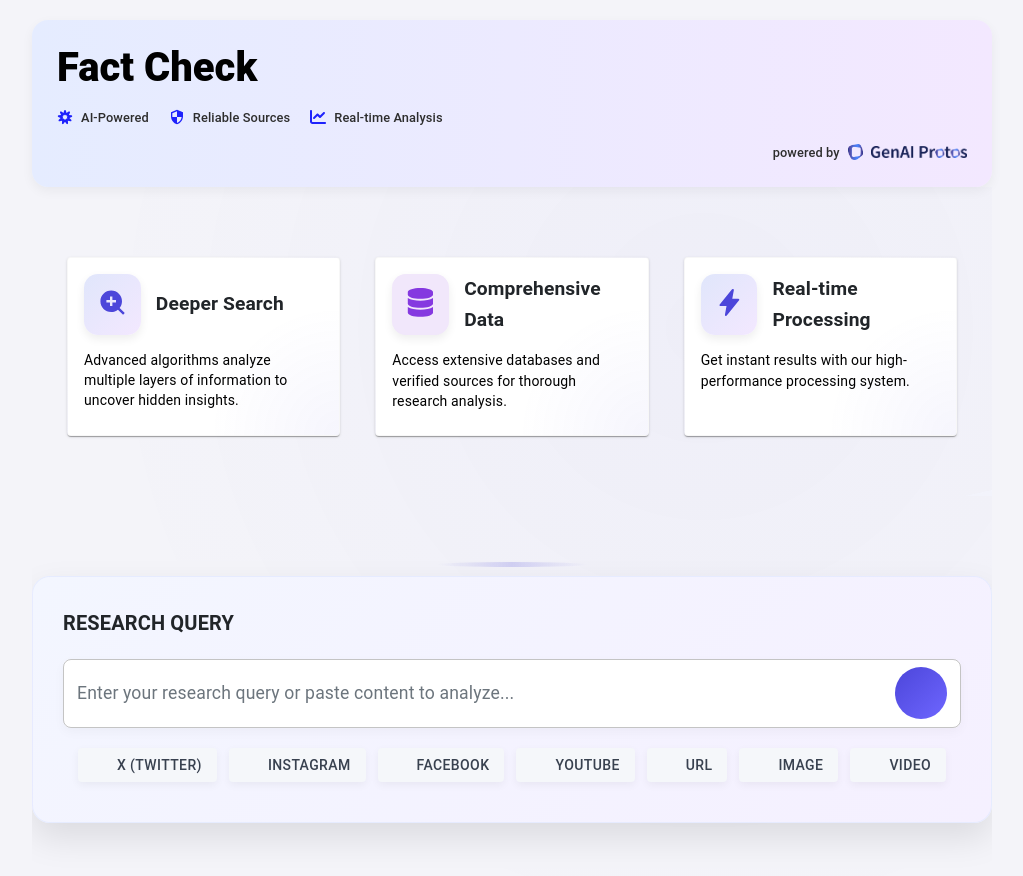
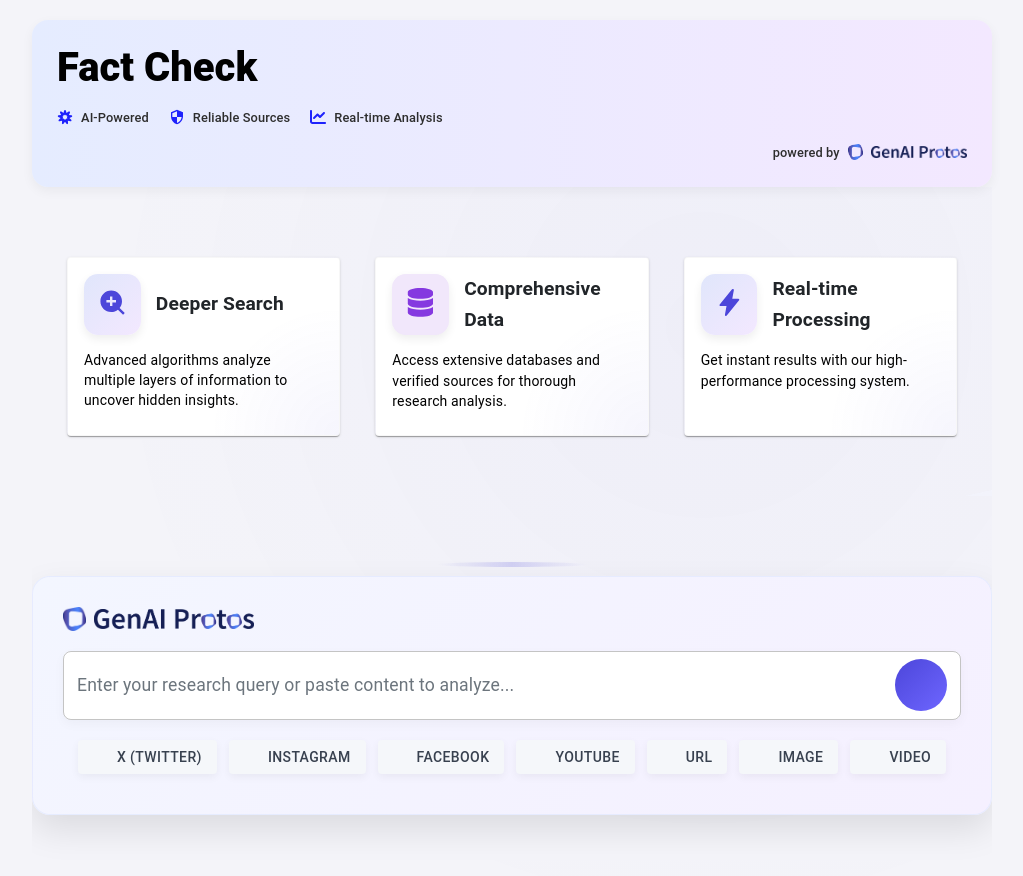
Before and after one commit to GenAi-Protos/Fact-check, a React (Vite) app in the folder frontend/: page / in a window 1280 px wide. Shown: the top 876 px of the page, without its empty margins (128-1151 px from the left). Built offline with nearby package versions, Linux system fonts and the light colour scheme; some icons are missing.

Commit message:
style: replace research query label with GenAI icons
The "RESEARCH QUERY" label was replaced with GenAI icons to improve visual consistency and branding. This change aligns with the design requirements and enhances the user interface.

```diff
--- a/frontend/src/App.jsx
+++ b/frontend/src/App.jsx
@@ -761,9 +761,10 @@
                 <div className="search-wrapper">
                   <Box className="search-section">
                     <div style={{ display: 'flex', alignItems: 'center', justifyContent: 'space-between', marginBottom: '20px' }}>
-                      <Typography variant="h6" className="search-label">
-                        RESEARCH QUERY
-                      </Typography>
+                      <Box sx={{ display: 'flex', alignItems: 'center' }}>
+                        <img src={genAIIcon} alt="GenAI Icon" style={{ height: '24px', marginRight: '8px' }} />
+                        <img src={genAILogo} alt="GenAI Logo" style={{ height: '20px' }} /></Box>
+
                       <Box sx={{ display: 'flex', gap: '8px' }}>
                         {totalLinks > 0 && (
                           <Button
@@ -1461,9 +1462,10 @@
             <div className="input-section bottom-input" ref={bottomRef}>
               <Box className="search-section">
                 <div style={{ display: 'flex', alignItems: 'center', justifyContent: 'space-between', marginBottom: '20px' }}>
-                  <Typography variant="h6" className="search-label">
-                    RESEARCH QUERY
-                  </Typography>
+                  <Box sx={{ display: 'flex', alignItems: 'center' }}>
+                    <img src={genAIIcon} alt="GenAI Icon" style={{ height: '24px', marginRight: '8px' }} />
+                    <img src={genAILogo} alt="GenAI Logo" style={{ height: '20px' }} />
+                  </Box>
                   <Box sx={{ display: 'flex', gap: '8px' }}>
                     {totalLinks > 0 && (
                       <Button
```
